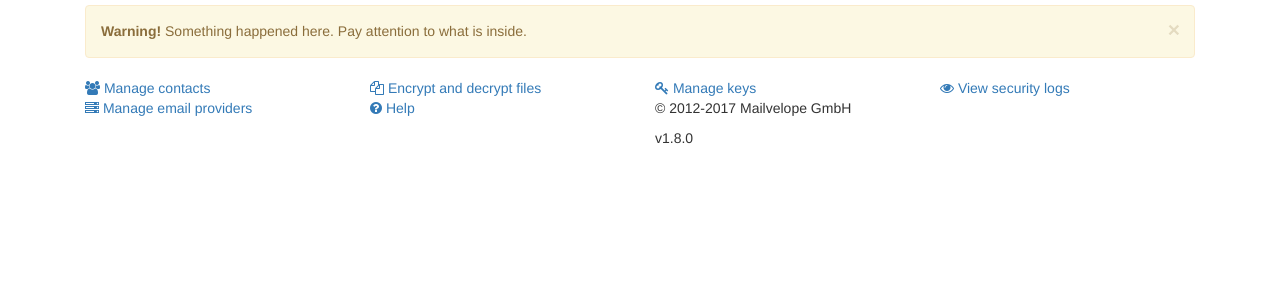
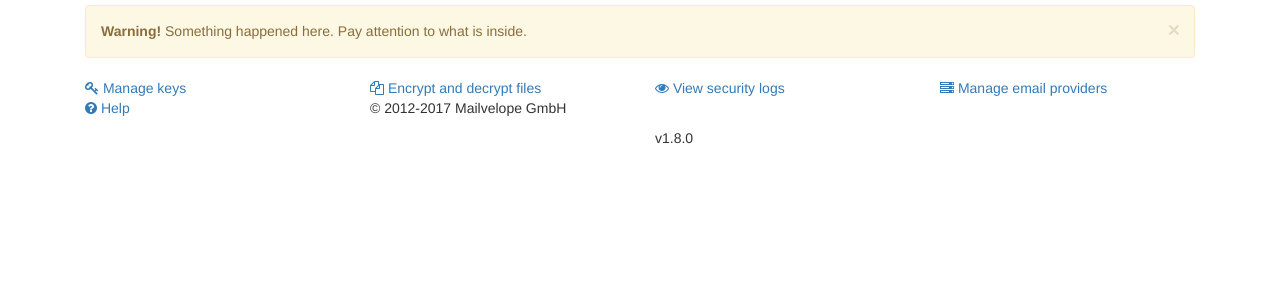
Before and after one commit to mailvelope/mailvelope-styleguide, a PHP site: page /dashboard.php in a window 1280 px wide. Shown: the part 51-351 px from the top of the page. Run offline with PHP 8.4, Linux system fonts and the light colour scheme; some libraries are stand-ins or nearby versions.

Commit message:
MUX-44 feedback implementation on dashboard

```diff
--- a/demo/dashboard.php
+++ b/demo/dashboard.php
@@ -22,21 +22,15 @@
             </div>
         </div>
         <div class="col-md-3">
-            <a class="dashboard-item" href="#">
-                <i class="fa fa-users"></i>
-                <span>Manage contacts</span>
+            <a class="dashboard-item" href="key-management.php">
+                <i class="fa fa-key"></i>
+                <span>Manage keys</span>
             </a>
         </div>
         <div class="col-md-3">
             <a class="dashboard-item" href="#">
                 <i class="fa fa-files-o"></i>
                 <span>Encrypt and decrypt files</span>
-            </a>
-        </div>
-        <div class="col-md-3">
-            <a class="dashboard-item" href="key-management.php">
-                <i class="fa fa-key"></i>
-                <span>Manage keys</span>
             </a>
         </div>
         <div class="col-md-3">
```
